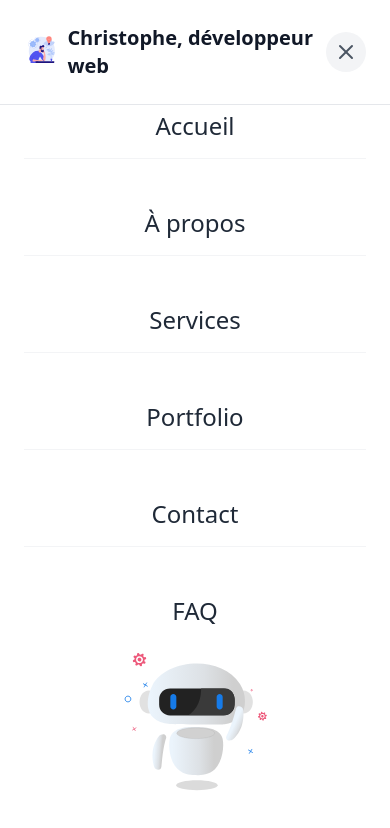
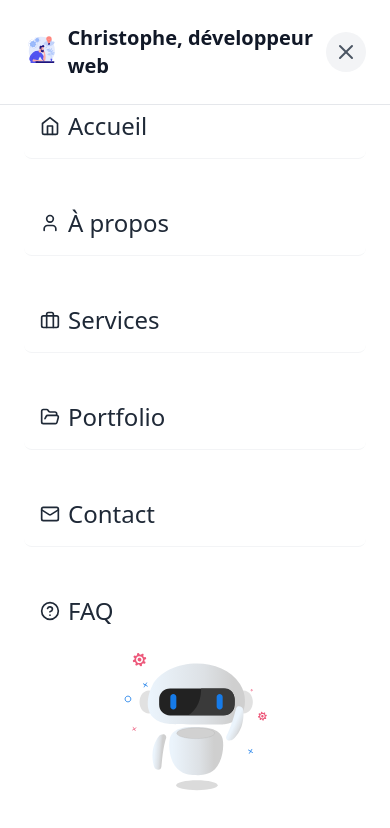
Before and after one commit to krismos64/Christophe-Mostefaoui-Dev, a React (Vite) app: page /politique-de-confidentialite in a window 390 px wide. Both pictures are taken after a click on the button 346 px from the left and 44 px from the top of the page. Shown: the top 828 px of the page. Built offline with nearby package versions, Linux system fonts and the light colour scheme.

Commit message:
update menu mobile links

```diff
--- a/src/components/Header.tsx
+++ b/src/components/Header.tsx
@@ -10,7 +10,7 @@ import {
   Mail,
   HelpCircle,
 } from "lucide-react";
-import { useState, useEffect } from "react";
+import { useState, useEffect, useRef } from "react";
 import { Link, useLocation, useNavigate } from "react-router-dom";
 import { useTheme } from "../context/ThemeContext";
 import Lottie from "lottie-react";
@@ -23,6 +23,7 @@ export default function Header() {
   const navigate = useNavigate();
   const isHomePage = location.pathname === "/";
   const { theme, toggleTheme } = useTheme();
+  const navigationInProgress = useRef(false);
 
   // Empêcher le défilement lorsque le menu mobile est ouvert
   useEffect(() => {
@@ -69,26 +70,38 @@ export default function Header() {
   ];
 
   const handleNavigation = (to: string) => {
+    // Fermer le menu mobile
     setIsMenuOpen(false);
 
+    // Éviter les navigations multiples
+    if (navigationInProgress.current) return;
+    navigationInProgress.current = true;
+
+    console.log("Navigation vers:", to);
+
+    // Délai pour permettre à l'animation de fermeture du menu de se terminer
+    setTimeout(() => {
       // Si c'est un lien vers la FAQ
       if (to === "/faq") {
         navigate(to);
+        navigationInProgress.current = false;
         return;
       }
 
       // Si c'est un lien vers la page d'accueil
       if (to === "/") {
         navigate(to);
+        navigationInProgress.current = false;
         return;
       }
 
       // Si c'est un lien avec ancre et que nous sommes sur la page d'accueil
       if (to.startsWith("#") && isHomePage) {
-      const element = document.querySelector(to);
+        const element = document.getElementById(to.substring(1));
         if (element) {
           element.scrollIntoView({ behavior: "smooth" });
         }
+        navigationInProgress.current = false;
         return;
       }
 
@@ -98,13 +111,17 @@ export default function Header() {
         // On attend que la navigation soit terminée avant de scroller
         setTimeout(() => {
           const anchorId = to.split("#")[1];
-        const element = document.querySelector(`#${anchorId}`);
+          const element = document.getElementById(anchorId);
           if (element) {
             element.scrollIntoView({ behavior: "smooth" });
           }
-      }, 100);
+          navigationInProgress.current = false;
+        }, 300);
         return;
       }
+
+      navigationInProgress.current = false;
+    }, 100);
   };
 
   // Vérifier si un lien est actif
@@ -244,13 +261,16 @@ export default function Header() {
             {menuItems.map((item, index) => (
               <button
                 key={item.name}
-                className={`mobile-menu-link text-gray-800 dark:text-gray-100 font-semibold ${
+                className={`mobile-menu-link text-gray-800 dark:text-gray-100 font-semibold text-xl py-2 px-4 rounded-lg hover:bg-gray-100 dark:hover:bg-gray-800 transition-all ${
                   isActive(item.to) ? "text-blue-600 dark:text-blue-400" : ""
                 }`}
                 onClick={() => handleNavigation(item.to)}
                 style={{ animationDelay: `${index * 0.1}s` }}
               >
+                <div className="flex items-center">
+                  <span className="mr-2">{item.icon}</span>
                   {item.name}
+                </div>
               </button>
             ))}
           </div>
```
Lines whose indentation alone changed are shown as unchanged.
